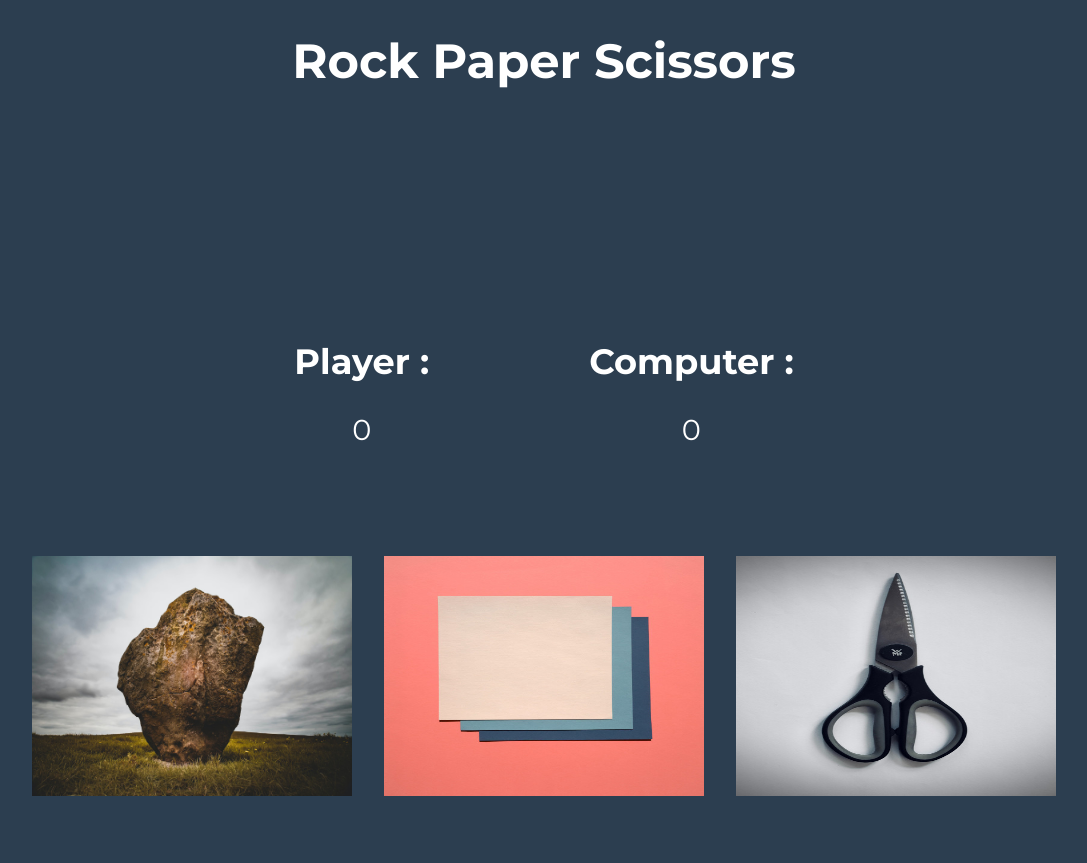
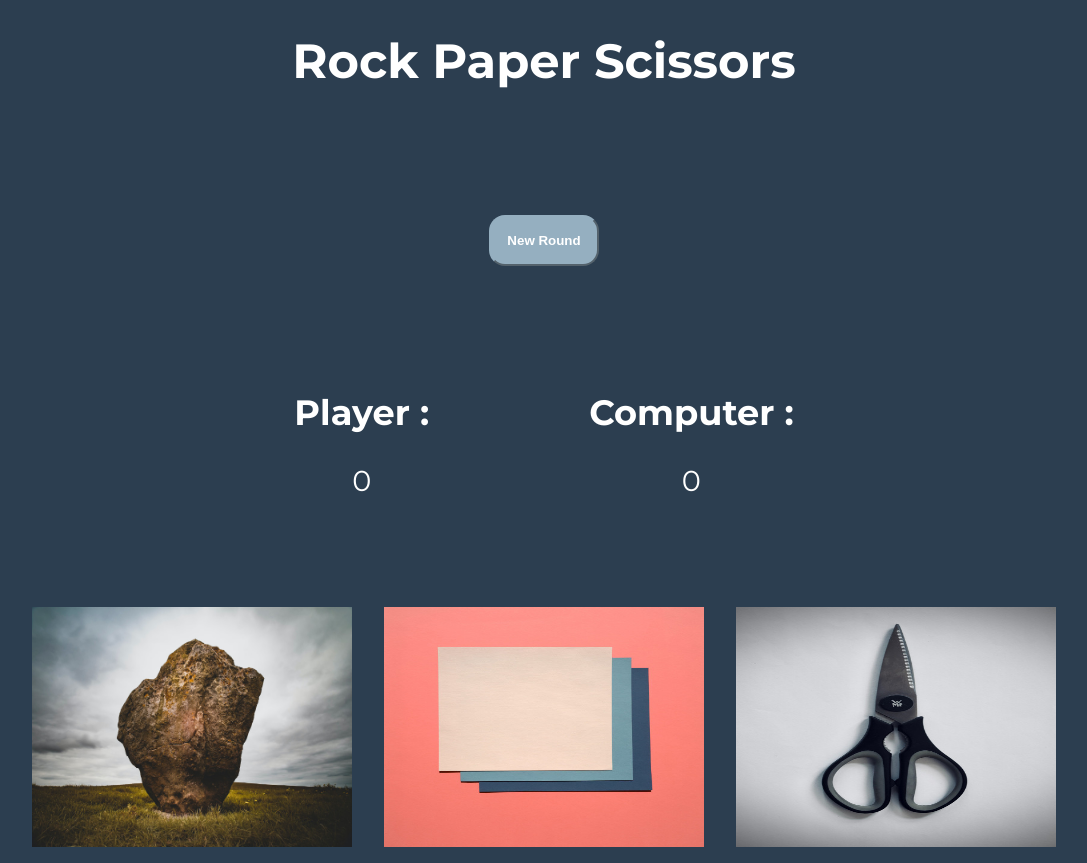
Before and after one commit to jasmindedic/Rock-Paper-Scissors, a plain HTML site: page index.html in a window 1280 px wide. Shown: the whole page, without its empty margins (96-1183 px from the left). Before the commit the page ends 812 px from the top, so only its background shows below. Drawn offline with Linux system fonts and the light colour scheme.

Commit message:
Created refresh button

```diff
--- a/app.js
+++ b/app.js
@@ -22,6 +22,9 @@ let computerCounter = 0;
 // Setting variable for draw
 let draw = document.querySelector(".draw");
 
+// Setting variable for new round button
+let newRoundBtn = document.querySelector(".newRound-btn");
+
 // Create array and put rock, paper and scissors into it
 let computerChoice = [];
 
@@ -35,8 +38,14 @@ function computerPlay() {
     return randComputer;
 }
 
-// Put random computer value into variable
-//let computerChoiceValue = computerPlay();
+// Restart scoring with button
+newRoundBtn.addEventListener("click", () => {
+    computerCounter = 0;
+    playerCounter = 0;
+
+    computerScoring.innerHTML = computerCounter;
+    playerScoring.innerHTML = playerCounter;
+})
 
 //Create event listener for rock image
 rock.addEventListener("click", () => {
--- a/index.html
+++ b/index.html
@@ -20,6 +20,11 @@
         <div class="container">
             <h3 class="draw">Draw!</h3>
         </div>
+   </section>
+   <section class="refresh-btn">
+    <div class="container">
+        <button class="newRound-btn">New Round</button>
+    </div>
    </section>
    <section class="scoringList">
         <div class="container">
--- a/style.css
+++ b/style.css
@@ -37,6 +37,28 @@ body {
 .draw.active {
     opacity: 1;
     transition: opacity 0.4s ease-out;
+}
+
+/* Section refresh button */
+.refresh-btn .container {
+    display: flex;
+    justify-content: center;
+}
+
+.newRound-btn {
+    background-color: #95afc0;
+    border-color: #95afc0;
+    color: #fff;
+    padding: 1rem;
+    border-radius: 16px;
+    cursor: pointer;
+    font-weight: bold;
+}
+
+.newRound-btn:hover {
+    transform: scale(1.2);
+    transition: transform 0.4s ease-in-out;
+    background-color: #c7ecee;
 }
 
 /* Section Scoring */
```
